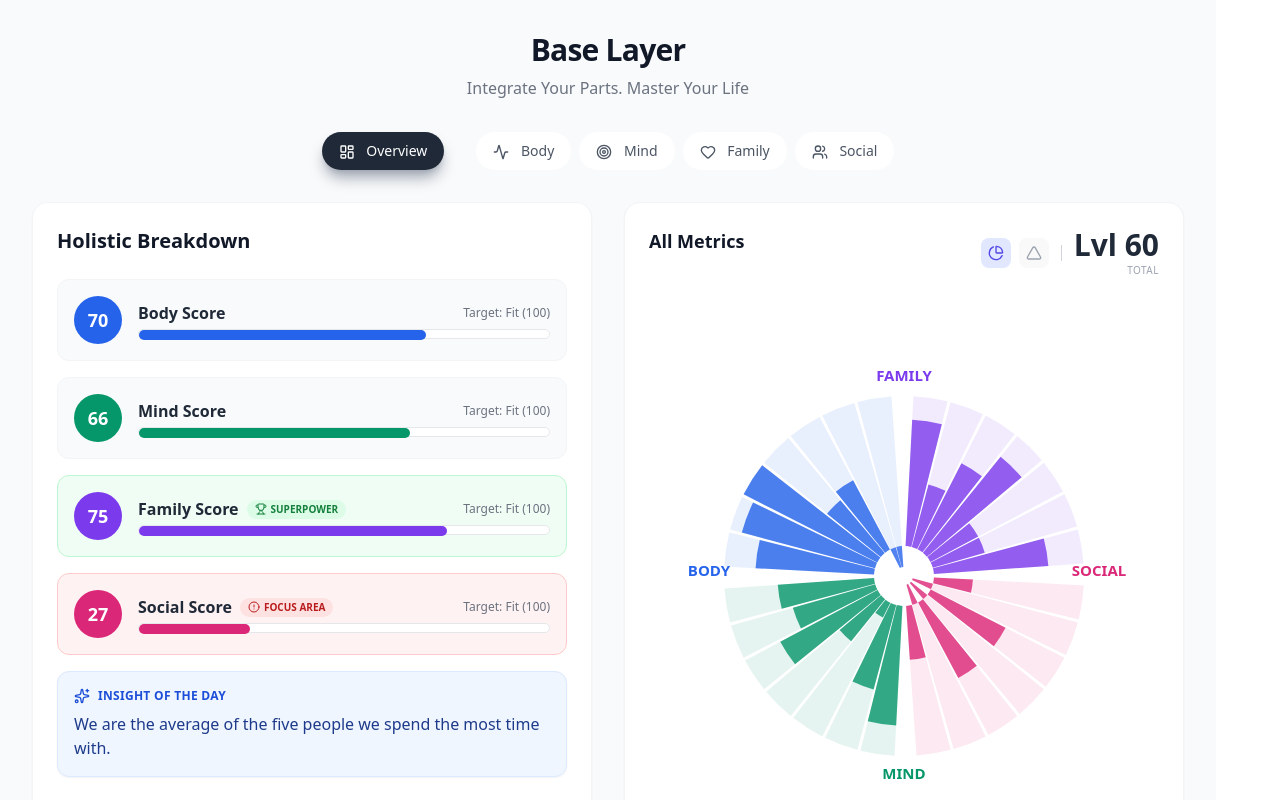
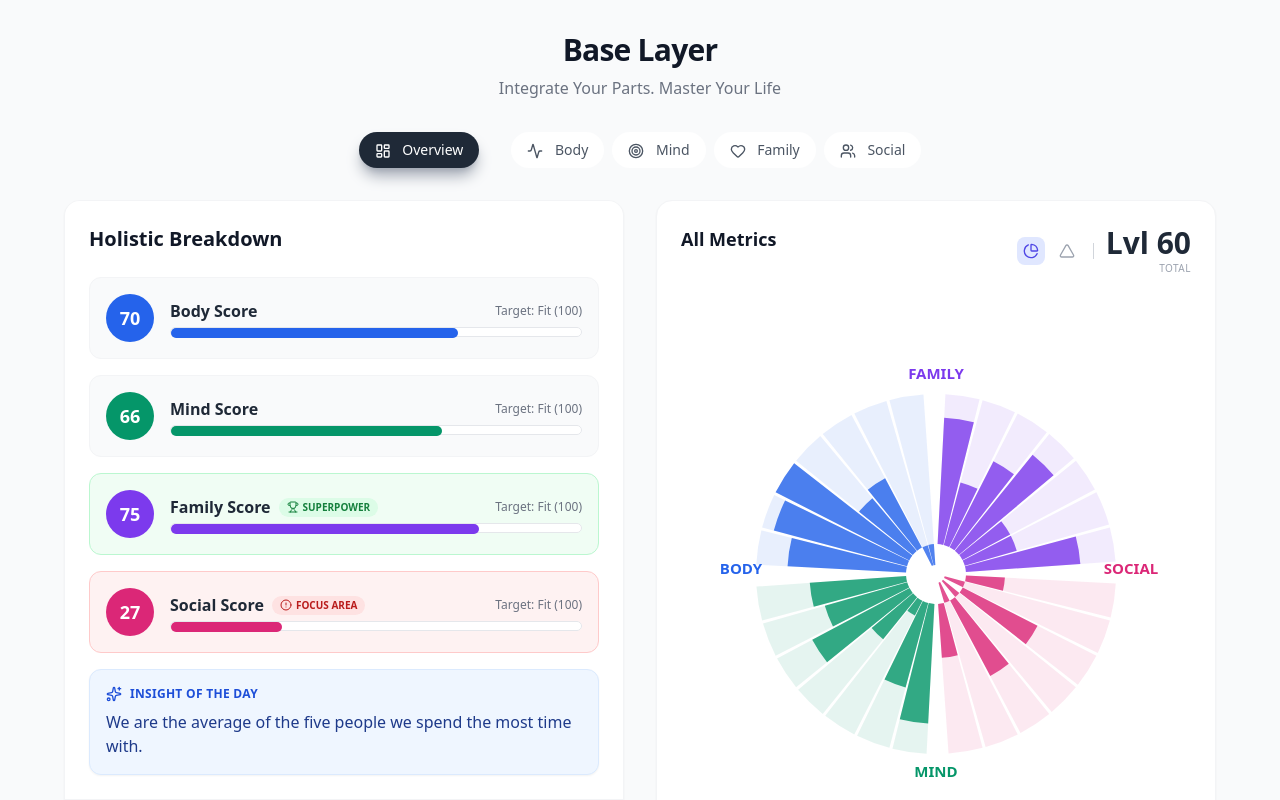
Before and after one commit to browningtons/base-layer, a React (Vite) app: page / in a window 1280 px wide. Shown: the top 800 px of the page. Built offline with nearby package versions, Linux system fonts and the light colour scheme.

Commit message:
remove all formatting from css index

```diff
--- a/src/index.css
+++ b/src/index.css
@@ -1,75 +1,3 @@
 @tailwind base;
 @tailwind components;
 @tailwind utilities;
-
-/* --- Your custom CSS below (optional) --- */
-
-:root {
-  font-family: system-ui, Avenir, Helvetica, Arial, sans-serif;
-  line-height: 1.5;
-  font-weight: 400;
-
-  color-scheme: light dark;
-  color: rgba(255, 255, 255, 0.87);
-  background-color: #242424;
-
-  font-synthesis: none;
-  text-rendering: optimizeLegibility;
-  -webkit-font-smoothing: antialiased;
-  -moz-osx-font-smoothing: grayscale;
-}
-
-a {
-  font-weight: 500;
-  color: #646cff;
-  text-decoration: inherit;
-}
-
-a:hover {
-  color: #535bf2;
-}
-
-body {
-  margin: 0;
-  display: flex;
-  place-items: center;
-  min-width: 320px;
-  min-height: 100vh;
-}
-
-h1 {
-  font-size: 3.2em;
-  line-height: 1.1;
-}
-
-button {
-  border-radius: 8px;
-  border: 1px solid transparent;
-  padding: 0.6em 1.2em;
-  font-size: 1em;
-  font-weight: 500;
-  font-family: inherit;
-  background-color: #1a1a1a;
-  cursor: pointer;
-  transition: border-color 0.25s;
-}
-button:hover {
-  border-color: #646cff;
-}
-button:focus,
-button:focus-visible {
-  outline: 4px auto -webkit-focus-ring-color;
-}
-
-@media (prefers-color-scheme: light) {
-  :root {
-    color: #213547;
-    background-color: #ffffff;
-  }
-  a:hover {
-    color: #747bff;
-  }
-  button {
-    background-color: #f9f9f9;
-  }
-}
```
